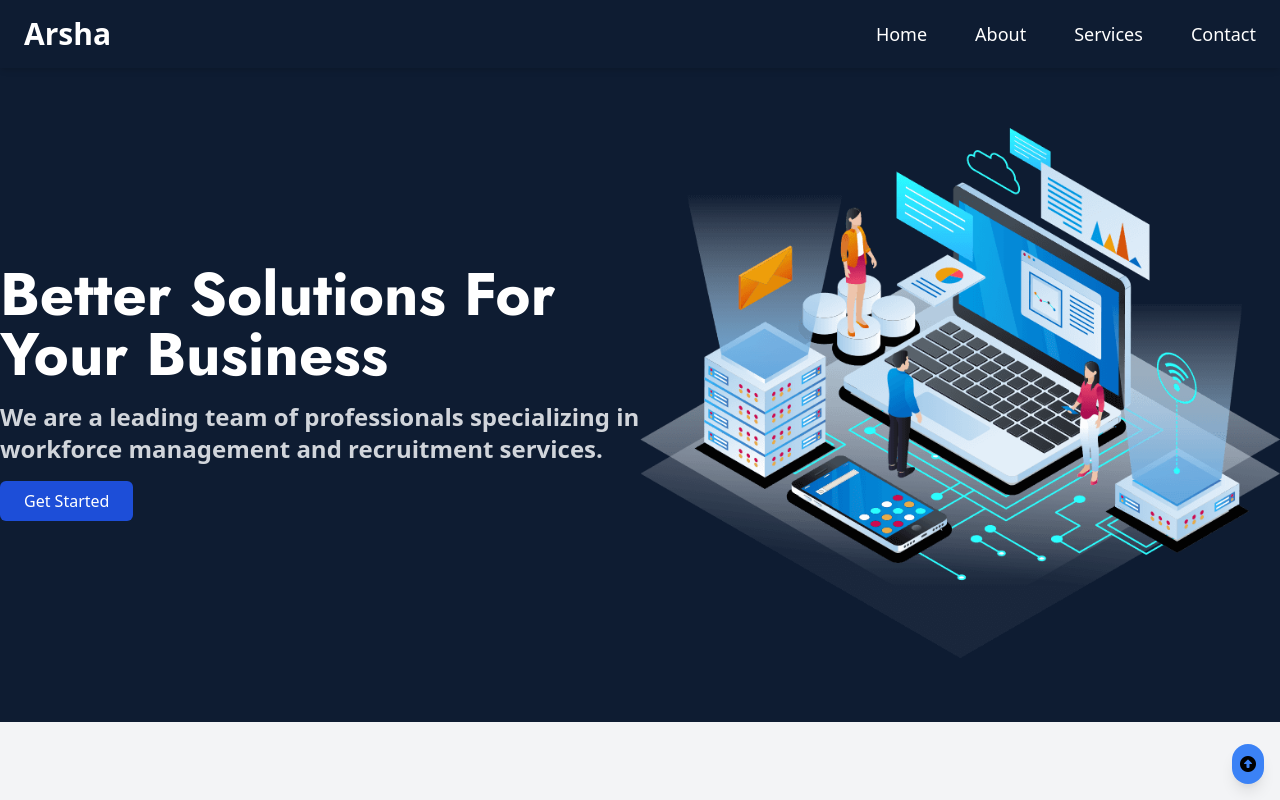
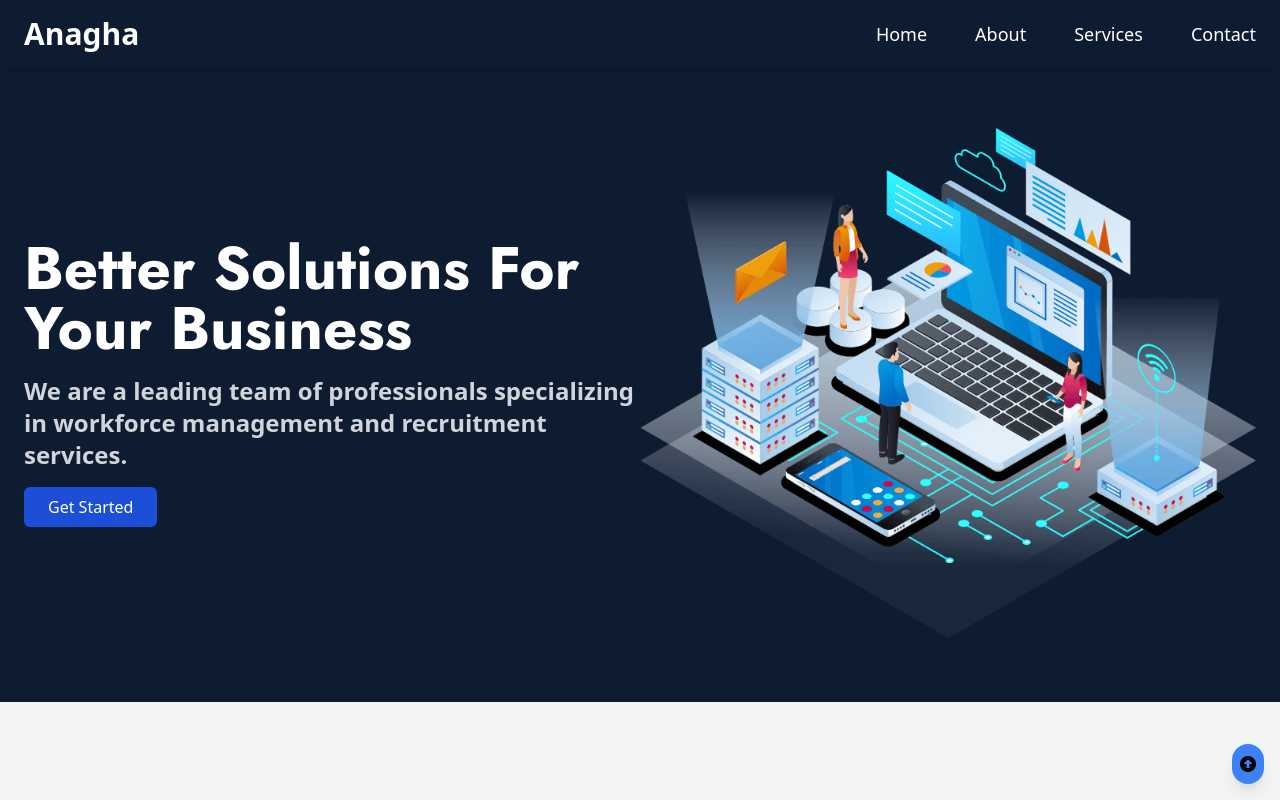
Before and after one commit to shylesharepelly/consultancy-website, a plain HTML site: page index.html in a window 1280 px wide. Shown: the top 800 px of the page. Drawn offline with nearby package versions, Linux system fonts and the light colour scheme.

Commit message:
changed name

```diff
--- a/index.html
+++ b/index.html
@@ -3,7 +3,7 @@
 <head>
     <meta charset="UTF-8">
     <meta name="viewport" content="width=device-width, initial-scale=1.0">
-    <title>HRMagnet</title>
+    <title>Anagha</title>
      <!--font-->
   <link href="https://fonts.googleapis.com/css2?family=Jost:wght@400;700&display=swap" rel="stylesheet">
 
@@ -19,7 +19,7 @@
     <div class="container mx-auto flex items-center justify-between p-4 lg:p-4 xl:px-6">
         <!-- Logo -->
         <a href="index.html" class="flex items-center space-x-2">
-            <h1 class="text-2xl lg:text-3xl font-bold text-white">Arsha</h1>
+            <h1 class="text-2xl lg:text-3xl font-bold text-white">Anagha</h1>
         </a>
 
         <!-- Hamburger Icon for Mobile -->
@@ -70,18 +70,18 @@
 
 
  <!-- Hero Section -->
-  <section id="hero" class="text-white mt-16 py-16" style="background-color: #0e1c32;">
-      <div class="container mx-auto flex flex-col lg:flex-row items-center justify-between">
+  <section id="hero" class="text-white mt-16 py-16 px-6" style="background-color: #0e1c32;">
+      <div class="container  mx-auto flex flex-col lg:flex-row  xl:flex-row  items-center justify-between">
         <!-- Text Content -->
-        <div class="lg:w-1/2 flex flex-col items-start space-y-4" >
-          <h1 class="text-6xl font-extrabold" style="font-family: 'Jost', sans-serif;">Better Solutions For Your Business</h1>
+        <div class="lg:w-1/2  xl:w-1/2  flex flex-col items-start space-y-4" >
+          <h1 class="text-6xl font-extrabold" style="font-family: 'Jost', sans-serif;">Better Solutions For <br> Your Business</h1>
           <p class="text-lg text-2xl font-bold text-gray-300">We are a leading team of professionals specializing in workforce management and recruitment services.</p>
           <div class="flex space-x-4">
             <a href="./contact.html" class="bg-blue-700 text-white px-6 py-2 rounded-md hover:bg-blue-800">Get Started</a>
           </div>
         </div>
         <!-- Image -->
-        <div class="lg:w-1/2 mt-8 lg:mt-0" >
+        <div class="lg:w-1/2 xl:w-1/2  mt-8 lg:mt-0 xl:mt-0" >
           <img src="./assets/hero-img.png" class="w-full h-auto" alt="Hero Image">
         </div>
       </div>
@@ -92,7 +92,7 @@
         <div class="container mx-auto px-6 flex flex-col lg:flex-row items-center">
           <div class="lg:w-1/2 flex justify-center">
             <img src="./assets/head1.png" alt="Illustration" class="w-full h-full object-cover">
-        </div>
+          </div>
             <div class="lg:w-1/2 mb-12 lg:mb-0 text-center lg:text-left">
                 <h1 class="text-6xl font-bold text-gray-800 mb-4">Magnetize</h1>
                 <h1 class="text-4xl font-bold text-gray-800 mb-4">Your Workplace <br> Management Solution</h1>
```
Also changed, not shown: about.html (+1 -1 lines).
